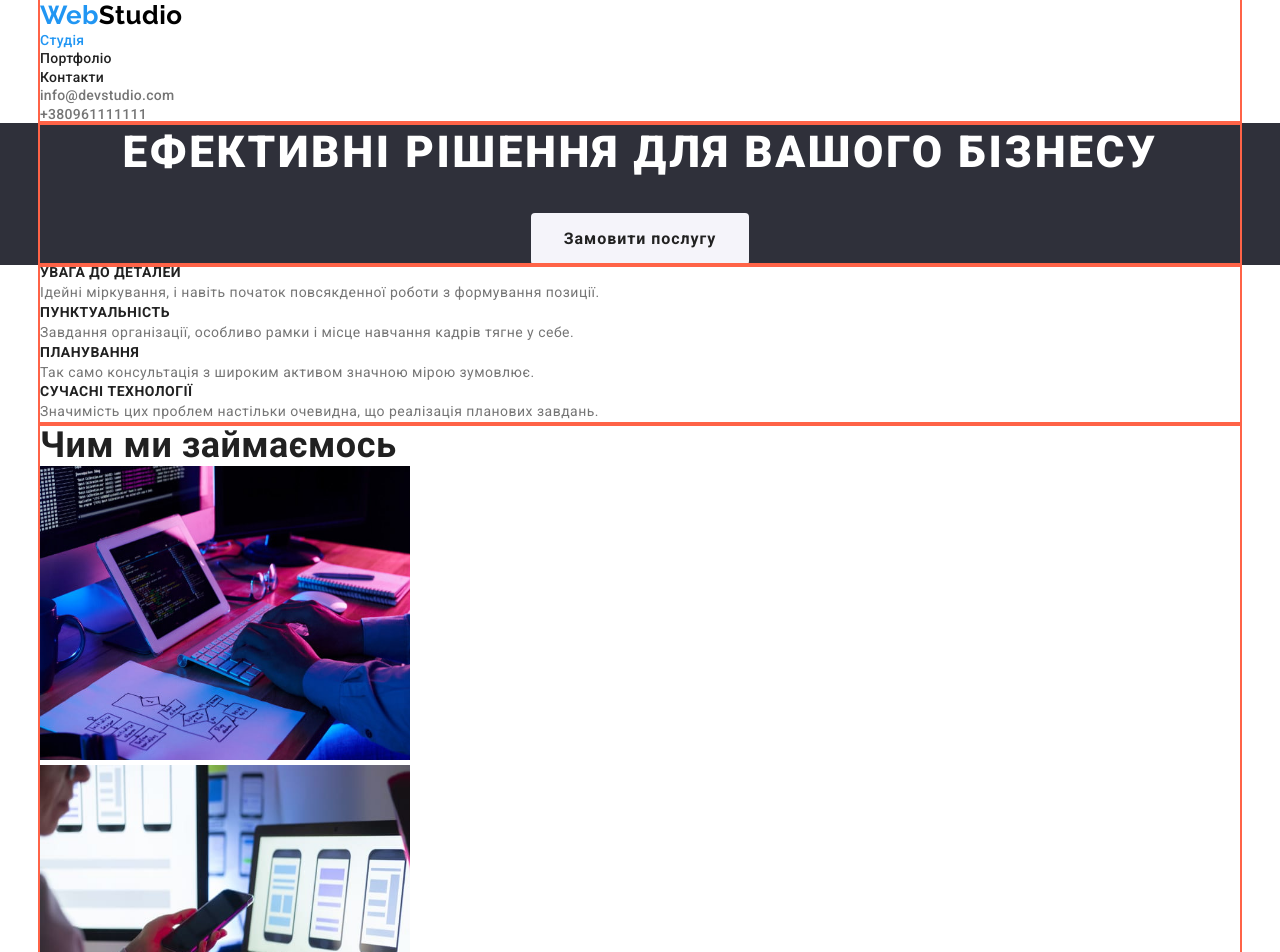
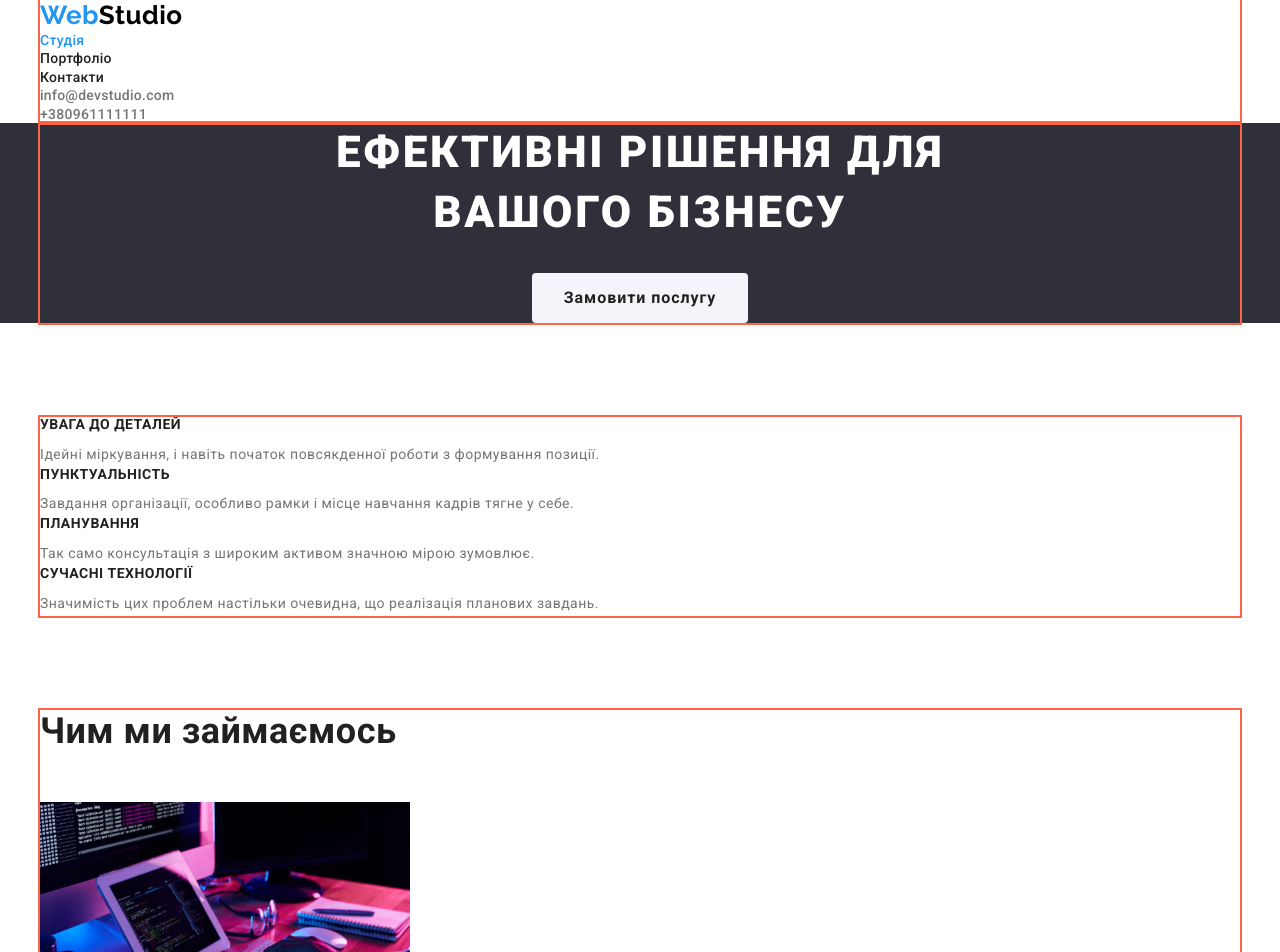
Before and after one commit to SaidBo/goit-markup-hw-03, a plain HTML site: page index.html in a window 1280 px wide. Shown: the top 952 px of the page. Drawn offline with nearby package versions, Linux system fonts and the light colour scheme.

Commit message:
субота

```diff
--- a/css/style.css
+++ b/css/style.css
@@ -121,8 +121,10 @@ address {
 
 .hero-title {
   color: var(--white-color);
-
+  margin-left: auto;
+  margin-right: auto;
   margin-bottom: 30px;
+  width: 696px;
 
   font-weight: 900;
   font-size: 44px;
@@ -133,7 +135,15 @@ address {
 }
 
 /* section */
+
+.section {
+  padding-top: 94px;
+  padding-bottom: 94px;
+}
+
 .section-title {
+  margin-bottom: 50px;
+
   color: var(--title-text-color);
   font-family: "Roboto";
   font-style: normal;
@@ -147,6 +157,9 @@ address {
 
 .benefits .title {
   color: var(--title-text-color);
+
+  margin-bottom: 10px;
+
   font-weight: 700;
   font-size: 14px;
   line-height: 1.14;
@@ -168,6 +181,10 @@ address {
   clip: rect(0 0 0 0);
   clip-path: inset(50%);
   margin: -1px;
+}
+
+.section.work {
+  padding-top: 0;
 }
 
 /* our team */
@@ -248,6 +265,7 @@ address {
 .button {
   display: inline-block;
   border-radius: 4px;
+  border: transparent;
   color: var(--title-text-color);
   background-color: var(--bg-btn-color);
 
@@ -265,7 +283,6 @@ address {
 .button.hero {
   padding: 10px 32px;
   min-width: 216px;
-  border: 1px solid transparent;
 
   font-weight: 700;
   font-size: 16px;
--- a/index.html
+++ b/index.html
@@ -94,7 +94,7 @@
       </section>
 
       <!-- Чим ми займаємось -->
-      <section class="section">
+      <section class="section work">
         <div class="container">
           <h2 class="section-title">Чим ми займаємось</h2>
           <ul class="work list">
```
